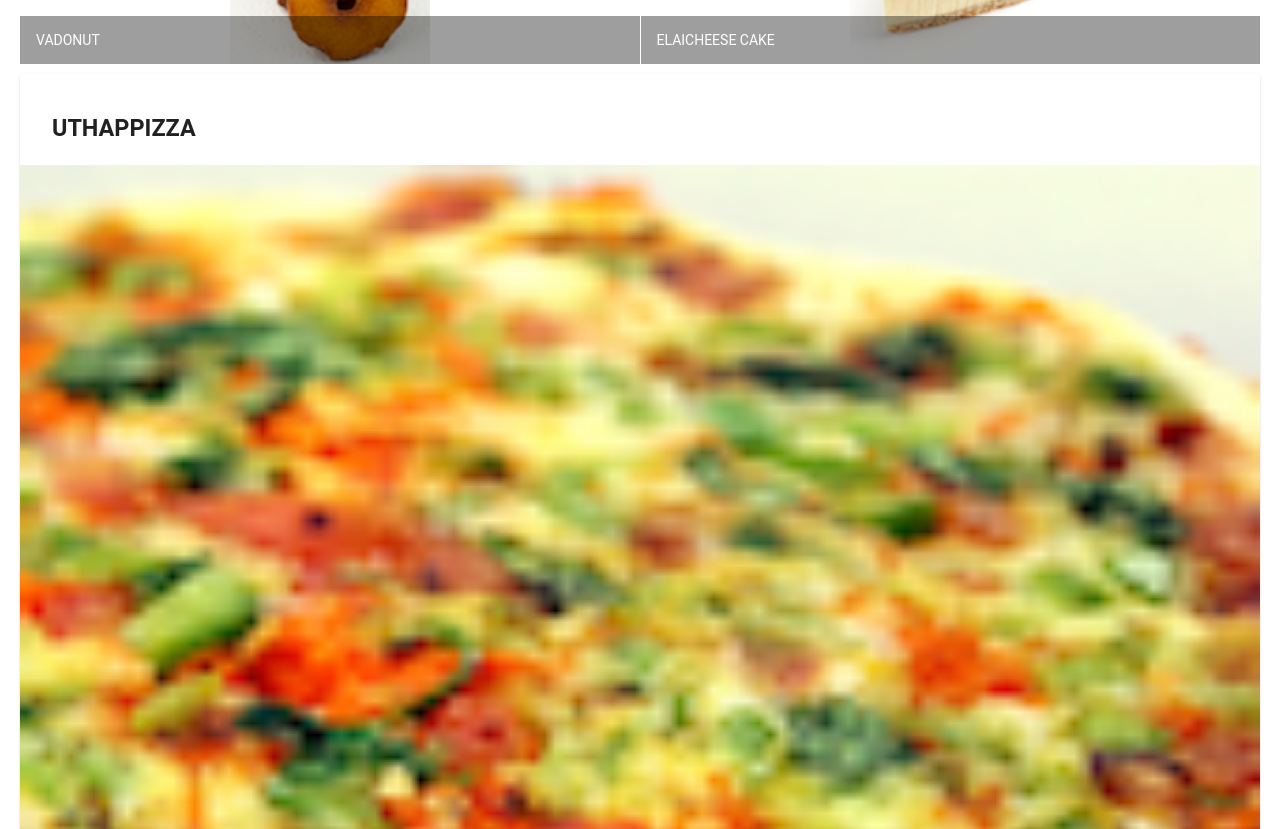
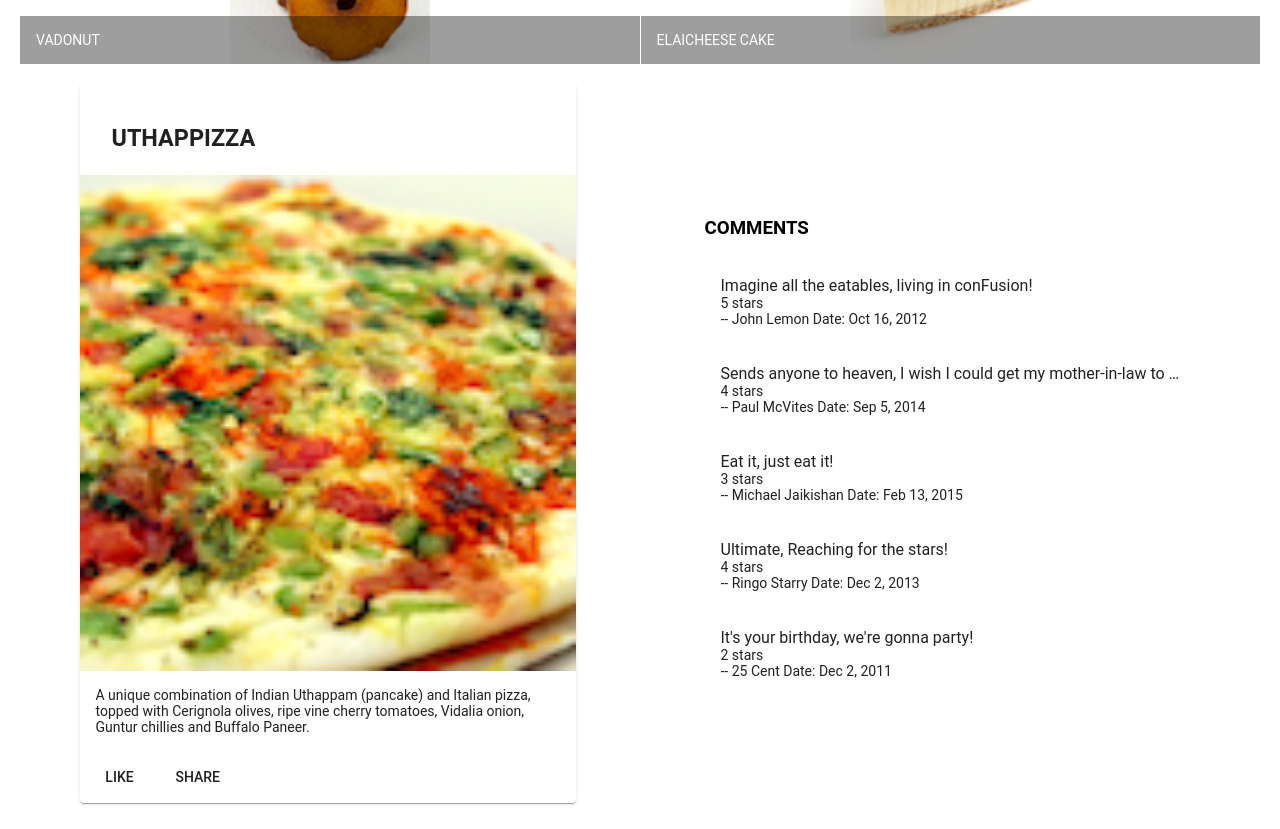
Before and after one commit to PS-K/Angular_training, an Angular app: page / in a window 1280 px wide. Shown: the part 500-1329 px from the top of the page. Built offline with nearby package versions, Linux system fonts and the light colour scheme.

Commit message:
assignment 1 comments

```diff
--- a/src/app/app.component.html
+++ b/src/app/app.component.html
@@ -10,3 +10,5 @@
 <mat-toolbar color="primary"> <span>Ristorante Con Fusion</span></mat-toolbar>
 
 <app-menu></app-menu>
+
+<app-dishdetail></app-dishdetail>
--- a/src/app/app.module.ts
+++ b/src/app/app.module.ts
@@ -13,11 +13,13 @@
 import { AppComponent } from './app.component';
 import { MenuComponent } from './menu/menu.component';
 import { from } from 'rxjs';
+import { DishdetailComponent } from './dishdetail/dishdetail.component';
 
 @NgModule({
   declarations: [
     AppComponent,
-    MenuComponent
+    MenuComponent,
+    DishdetailComponent
   ],
   imports: [
     BrowserModule,
--- /dev/null
+++ b/src/app/dishdetail/dishdetail.component.html
@@ -0,0 +1,49 @@
+<div class="container"
+    fxLayout="row"
+    fxLayout.sm="column"
+    fxLayout.xs="column"
+    fxLayoutAlign.gt-md="space-around center"
+    fxLayoutGap="10px"
+    fxLayoutGap.xs="0">
+
+  <div fxFlex="40" *ngIf="dish" >
+
+        <mat-card>
+            <mat-card-header>
+                <mat-card-title>
+                 <h3>{{dish.name | uppercase }}</h3>
+                </mat-card-title>
+            </mat-card-header>
+            <img mat-card-image src={{dish.image}} alt={{dish.name}}>
+            <mat-card-content>
+                <p>{{dish.description}}</p>
+            </mat-card-content>
+            <mat-card-actions>
+                <button mat-button>LIKE</button>
+                <button mat-button>SHARE</button>
+            </mat-card-actions>
+        </mat-card>
+
+
+
+  </div>
+
+  <div fxFlex="40">
+    <mat-list >
+        <h3>COMMENTS</h3>
+        <mat-list-item *ngFor="let comnt of dish.comments">
+            <p mat-line>{{comnt.comment}}</p>
+            <p mat-line>{{comnt.rating}} stars</p>
+            <p mat-line>-- {{comnt.author}}     Date: {{comnt.date | date}}</p>
+
+
+
+        </mat-list-item>
+
+
+    </mat-list>
+
+
+  </div>
+
+</div>
--- /dev/null
+++ b/src/app/dishdetail/dishdetail.component.ts
@@ -0,0 +1,67 @@
+import { Component, OnInit } from '@angular/core';
+
+
+const DISH = {
+  id: '0',
+  name: 'Uthappizza',
+  image: '/assets/images/uthappizza.png',
+  category: 'mains',
+  featured: true,
+  label: 'Hot',
+  price: '4.99',
+  // tslint:disable-next-line:max-line-length
+  description: 'A unique combination of Indian Uthappam (pancake) and Italian pizza, topped with Cerignola olives, ripe vine cherry tomatoes, Vidalia onion, Guntur chillies and Buffalo Paneer.',
+  comments: [
+       {
+           rating: 5,
+           comment: 'Imagine all the eatables, living in conFusion!',
+           author: 'John Lemon',
+           date: '2012-10-16T17:57:28.556094Z'
+       },
+       {
+           rating: 4,
+           comment: 'Sends anyone to heaven, I wish I could get my mother-in-law to eat it!',
+           author: 'Paul McVites',
+           date: '2014-09-05T17:57:28.556094Z'
+       },
+       {
+           rating: 3,
+           comment: 'Eat it, just eat it!',
+           author: 'Michael Jaikishan',
+           date: '2015-02-13T17:57:28.556094Z'
+       },
+       {
+           rating: 4,
+           comment: 'Ultimate, Reaching for the stars!',
+           author: 'Ringo Starry',
+           date: '2013-12-02T17:57:28.556094Z'
+       },
+       {
+           rating: 2,
+           comment: 'It\'s your birthday, we\'re gonna party!',
+           author: '25 Cent',
+           date: '2011-12-02T17:57:28.556094Z'
+       }
+   ]
+};
+
+
+
+
+
+
+@Component({
+  selector: 'app-dishdetail',
+  templateUrl: './dishdetail.component.html',
+  styleUrls: ['./dishdetail.component.scss']
+})
+export class DishdetailComponent implements OnInit {
+
+    dish= DISH;
+
+  constructor() { }
+
+  ngOnInit(): void {
+  }
+
+}
--- a/src/app/menu/menu.component.html
+++ b/src/app/menu/menu.component.html
@@ -25,7 +25,7 @@
 
 </div>
 
-<div fxFlex *ngIf="selectedDish">
+<!--<div fxFlex="40" *ngIf="selectedDish">
 
     <mat-card>
         <mat-card-header>
@@ -43,6 +43,6 @@
         </mat-card-actions>
     </mat-card>
 
-</div>
+</div> !-->
 
 </div>
--- a/src/app/menu/menu.component.ts
+++ b/src/app/menu/menu.component.ts
@@ -1,5 +1,7 @@
 import { Component, OnInit } from '@angular/core';
 import { Dish  } from '../shared/dish';
+
+
 
 const DISHES: Dish[] = [
 
--- /dev/null
+++ b/src/app/shared/comment.ts
@@ -0,0 +1,6 @@
+export class Comment {
+    rating: string;
+    comment: string;
+    author: string;
+    date: Date;
+};
--- a/src/app/shared/dish.ts
+++ b/src/app/shared/dish.ts
@@ -7,4 +7,5 @@
     label: string;
     price: string;
     description: string;
+
 }
```
Also changed, not shown: src/app/dishdetail/dishdetail.component.scss (added), 1 other file (tests, documents, lock files or other folders).
